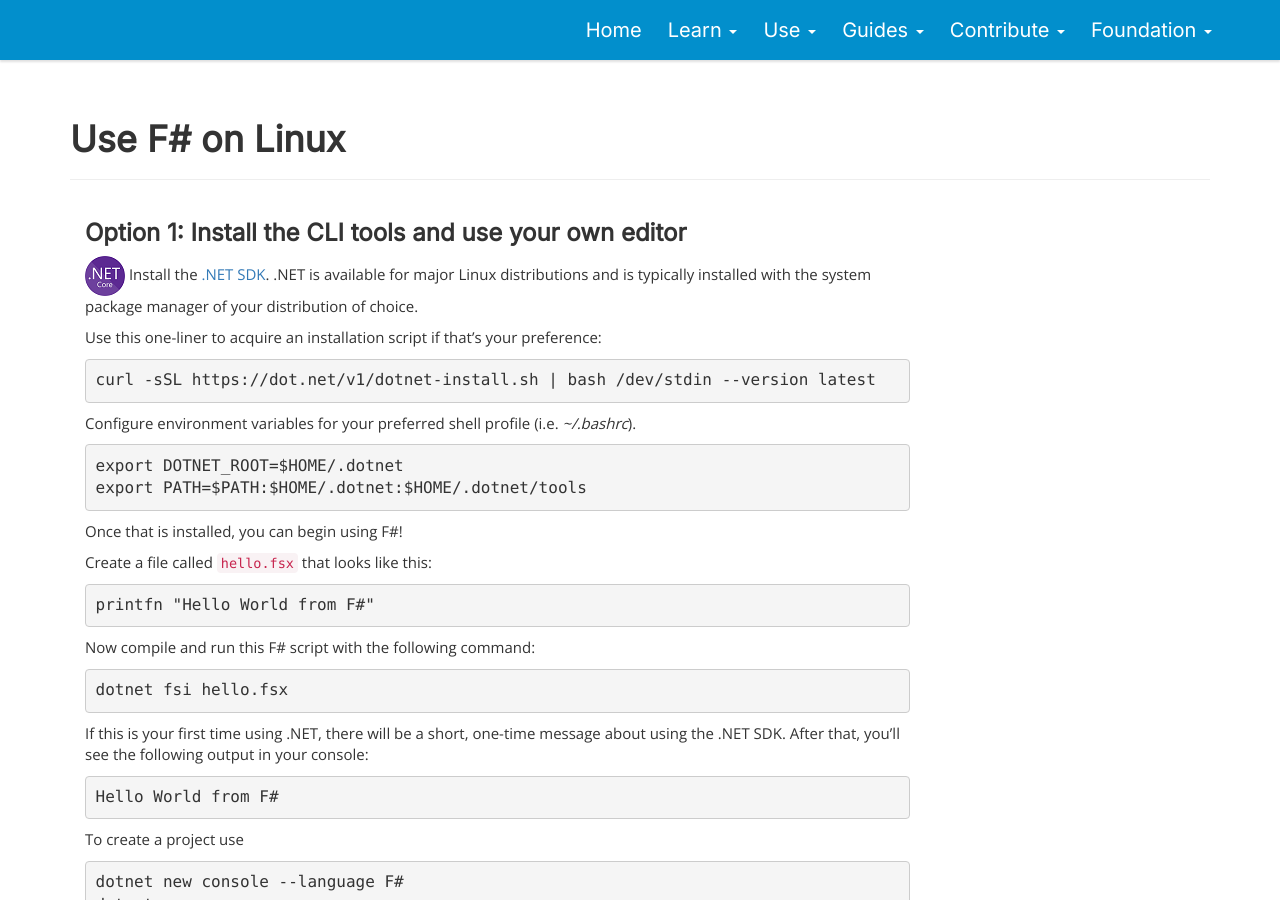
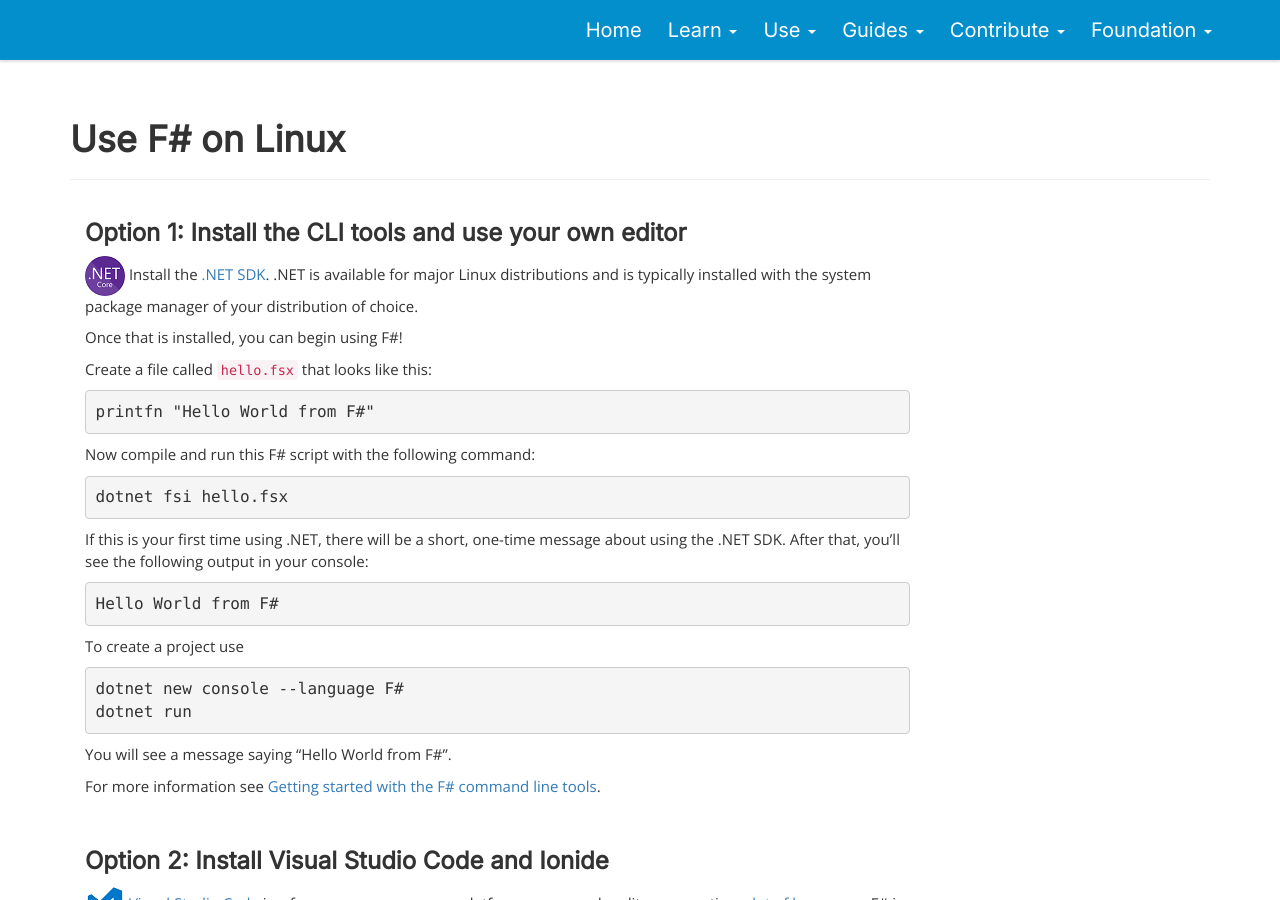
Before and after one commit to fsharp/fsharp.org, a Jekyll site: the page built from use/linux/index.md, in a window 1280 px wide and 900 px high. Built offline with Jekyll 4.4.1, drawn with Linux system fonts in a browser that asks for light colours; nearby versions of some CDN libraries.

Commit message:
Don't suggest the install-scripts for linux

````diff
--- a/use/linux/index.md
+++ b/use/linux/index.md
@@ -7,19 +7,6 @@
 ### Option 1: Install the CLI tools and use your own editor
 
 ![logo](../../images/thumbs/dotnet.png)&nbsp;Install the [.NET SDK](https://dotnet.microsoft.com/download). .NET is available for major Linux distributions and is typically installed with the system package manager of your distribution of choice.
-
-Use this one-liner to acquire an installation script if that's your preference:
-
-```
-curl -sSL https://dot.net/v1/dotnet-install.sh | bash /dev/stdin --version latest
-```
-
-Configure environment variables for your preferred shell profile (i.e. *~/.bashrc*).
-
-```
-export DOTNET_ROOT=$HOME/.dotnet
-export PATH=$PATH:$HOME/.dotnet:$HOME/.dotnet/tools
-```
 
 Once that is installed, you can begin using F#!
 
````
